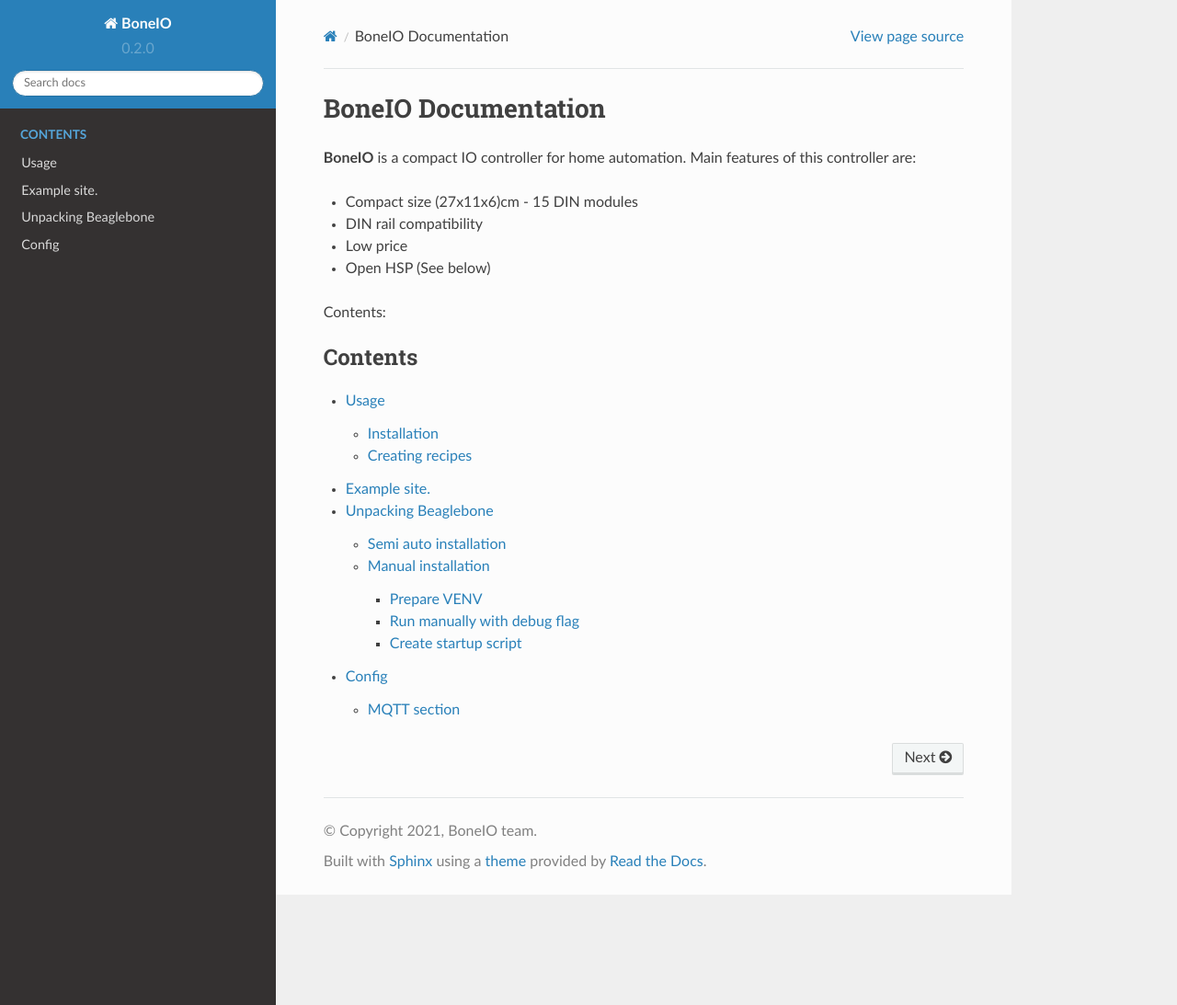
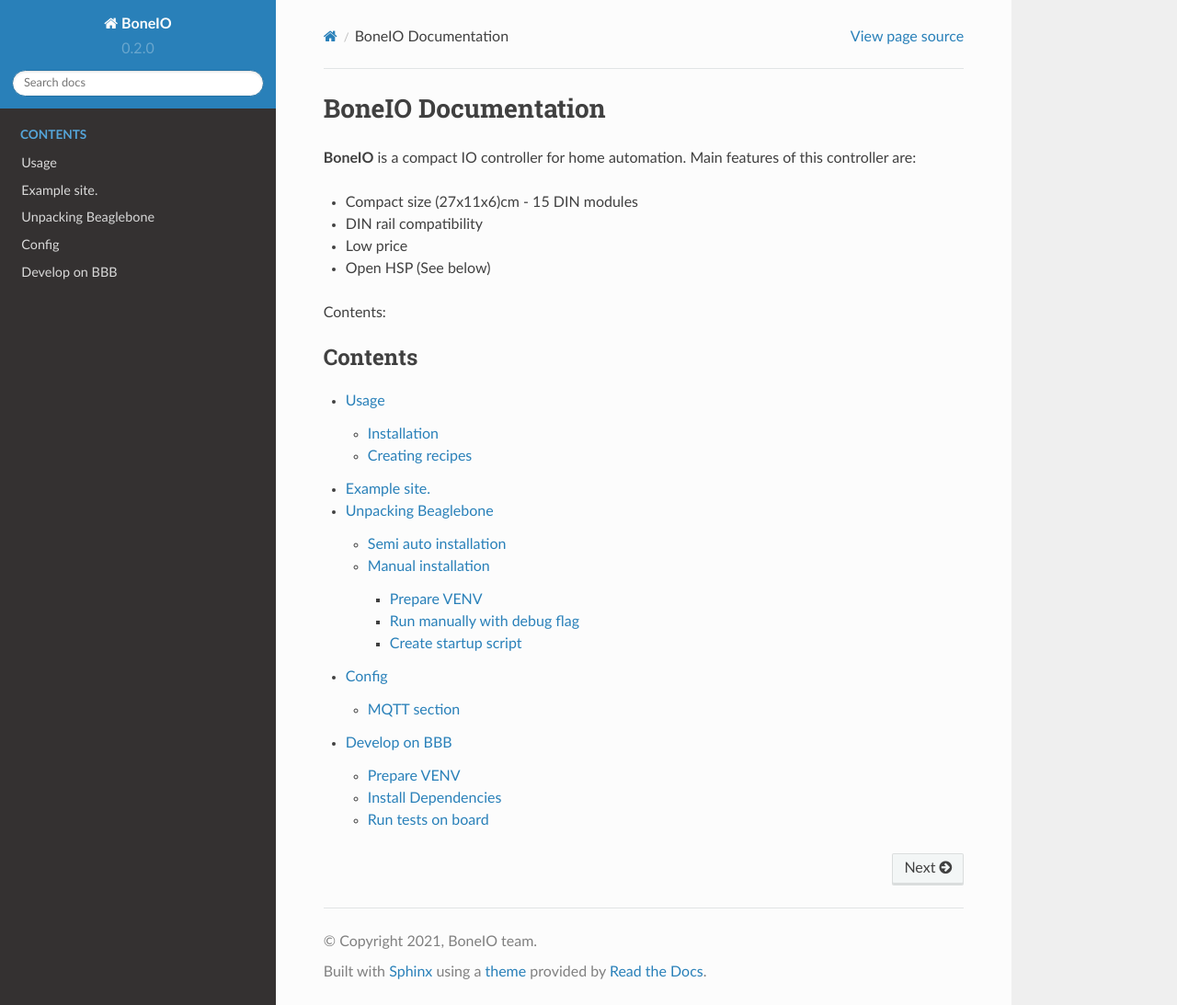
Before and after one commit to btomala/docs, a Sphinx documentation site: the page built from docs/index.rst, in a window 1280 px wide and 1093 px high. Shown: the whole window at 92% size. Built offline with Sphinx 7.4.7 and the Read the Docs theme 2.0.0, drawn with Linux system fonts in a browser that asks for light colours.

Commit message:
add docs for tests for relay 32x5A

````diff
--- /dev/null
+++ b/docs/app/development.md
@@ -0,0 +1,31 @@
+# Develop on BBB
+
+### Prepare VENV
+
+```bash
+mkdir ~/boneio_development
+python3 -m venv ~/boneio_development/venv
+source ~/boneio_development/venv/bin/activate
+git clone https://github.com/boneIO-eu/app_bbb.git
+```
+
+In below instruction I assume you still in activated venv.
+
+```
+source ~/boneio_development/venv/bin/activate
+```
+
+### Install Dependencies
+
+```bash
+cd app_bbb
+pip3 install -r requirements.txt
+pip3 install -e .
+```
+
+### Run tests on board
+
+```bash
+cd tests
+python3 relay_32_5.py
+```
--- a/docs/index.rst
+++ b/docs/index.rst
@@ -19,3 +19,4 @@
    example
    app/first_start
    app/scheme
+   app/development
````
